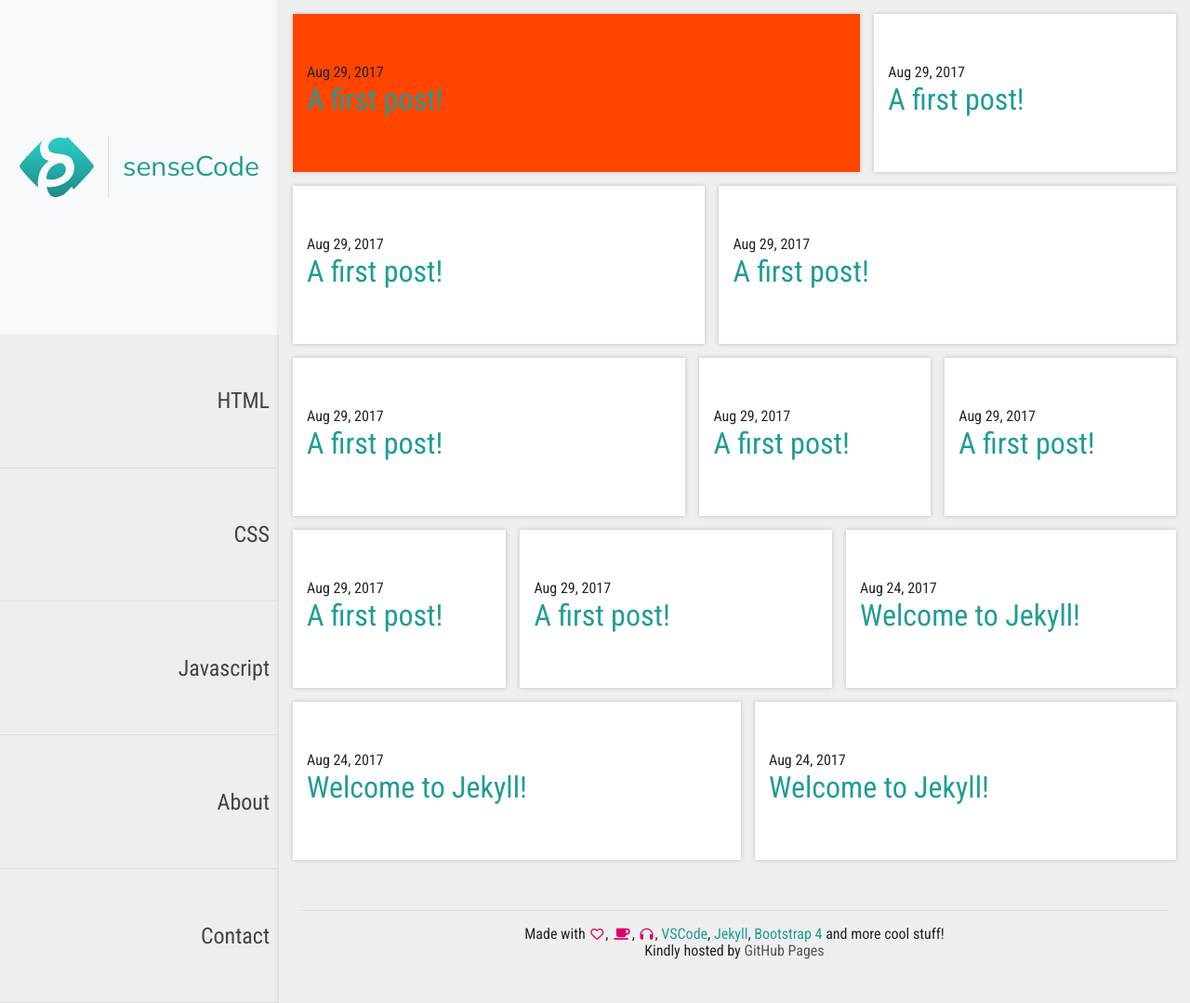
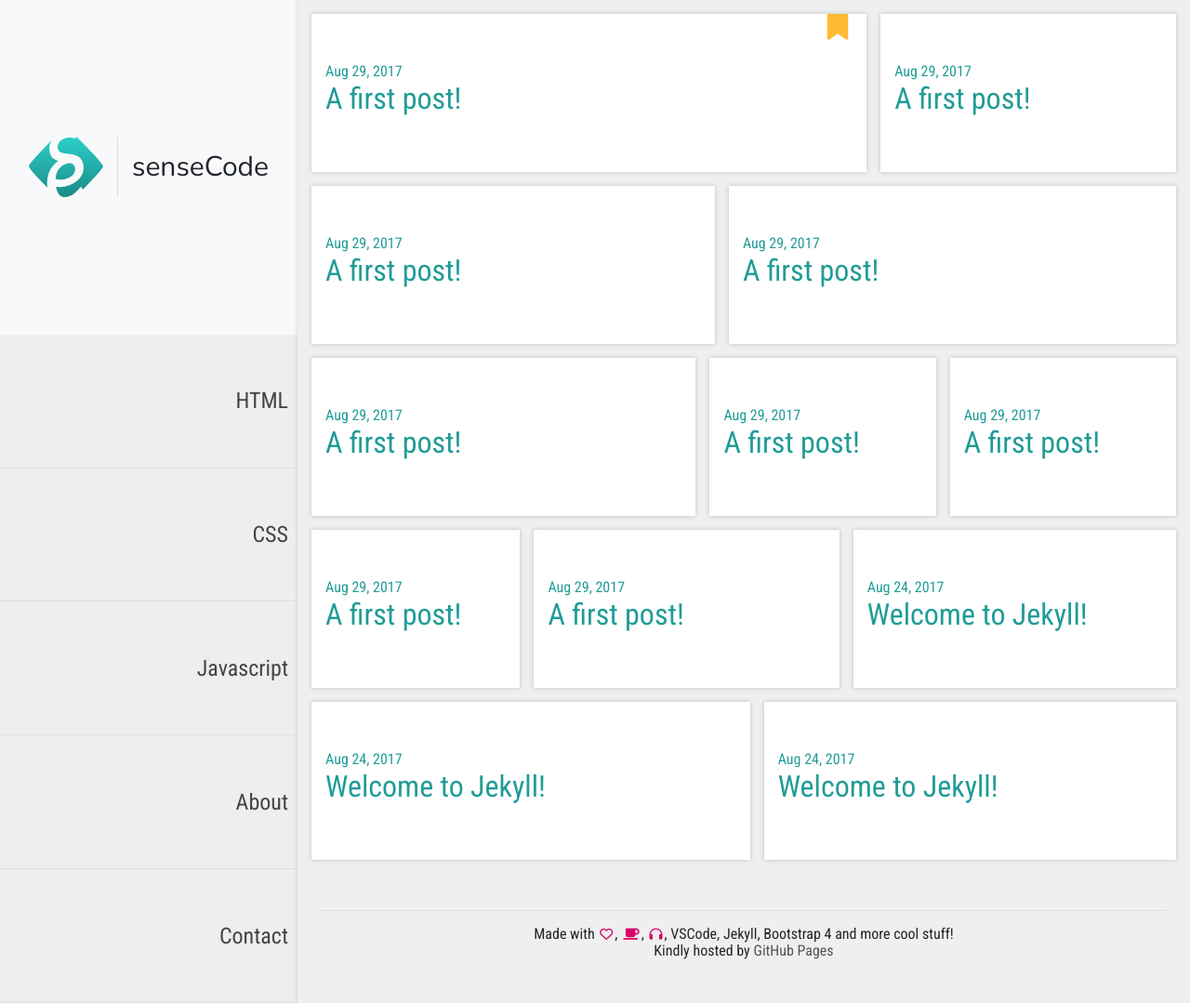
Before and after one commit to rogerbh/sensecode, a Jekyll site: the page built from index.md, in a window 1280 px wide and 1079 px high. Shown: the whole window at 93% size. Built offline with Jekyll 4.4.1, drawn with Linux system fonts in a browser that asks for light colours; nearby versions of some CDN libraries.

Commit message:
ajustes de layout

```diff
--- a/_layouts/default.html
+++ b/_layouts/default.html
@@ -26,7 +26,7 @@
       </div>
     </div>
     <div class="content-col" style="background-color:#efefef">
-        {{ content }}
+      {{ content }}
       {% include footer.html %}
     </div>
   </div>
--- a/_layouts/home.html
+++ b/_layouts/home.html
@@ -3,18 +3,17 @@ layout: default
 ---
 
 <div class="home">
-
-  {{ content }}
-
   <ul class="d-flex flex-wrap post-list" style="flex-direction: row; flex:initial;">
     {% for post in site.posts %}
     <li>
+        <a class="post-link" href="{{ post.url | relative_url }}">
       {% assign date_format = site.minima.date_format | default: "%b %-d, %Y" %}
       <span class="post-meta">{{ post.date | date: date_format }}</span>
 
       <h2>
-        <a class="post-link" href="{{ post.url | relative_url }}">{{ post.title | escape }}</a>
+        {{ post.title | escape }}
       </h2>
+    </a>
     </li>
     {% endfor %}
   </ul>
--- a/styles/css/custom.css
+++ b/styles/css/custom.css
@@ -22,14 +22,21 @@ font-family: 'Pontano Sans', sans-serif;
 body {
   background: #f2f2f2; }
 
+a {
+  color: inherit; }
+
+a:hover {
+  text-decoration: none; }
+
 .fixed-pos {
   position: fixed; }
 
 .menu-col {
-  width: 300px; }
+  width: 25vw;
+  height: 100%; }
 
 .content-col {
-  margin-left: 300px; }
+  margin-left: 25vw; }
 
 h1, h2, h3, h4, h5, h6, p, span {
   font-family: 'Roboto Condensed', sans-serif; }
@@ -79,6 +86,12 @@ h2.page-title {
     border-bottom: solid 1px #ddd;
     overflow: hidden;
     position: relative; }
+    .menu-list li:nth-child(1) a:hover {
+      background-color: #3158ab !important; }
+    .menu-list li:nth-child(2) a:hover {
+      background-color: #ff8e34 !important; }
+    .menu-list li:nth-child(3) a:hover {
+      background-color: #ffba34 !important; }
   .menu-list li a {
     font-family: 'Roboto Condensed', sans-serif;
     font-size: 24px;
@@ -104,7 +117,7 @@ h2.page-title {
   .menu-list li a::before {
     font-family: FontAwesome;
     position: absolute;
-    left: 200px;
+    left: 150px;
     transform: rotate(25deg);
     top: -30px;
     opacity: 0;
@@ -114,7 +127,8 @@ h2.page-title {
   .menu-list li:nth-of-type(1) a::before {
     content: '\f13b'; }
   .menu-list li:nth-of-type(2) a::before {
-    content: '\f13c'; }
+    font-family: "FontMfizz";
+    content: '\f116'; }
   .menu-list li:nth-of-type(3) a::before {
     font-family: "FontMfizz";
     content: '\f142'; }
@@ -123,19 +137,13 @@ h2.page-title {
     left: 25px;
     transform: rotate(-20deg); }
 
-a {
-  color: #209c97; }
-  a:hover {
-    text-decoration: none;
-    color: inherit; }
-
 .fa {
   padding-right: 5px; }
 
+/*.brand-holder{}*/
 .brand-link {
   font-family: 'Nunito', sans-serif;
-  margin: 0 auto;
-  perspective: 3000px; }
+  margin: 0 auto; }
 
 .site-name {
   font-family: 'Nunito', sans-serif;
@@ -155,7 +163,6 @@ a {
   padding-right: 0;
   margin: 0; }
   .post-list li {
-    padding: 15px;
     background: #fff;
     display: flex;
     flex: 1 1 auto;
@@ -166,23 +173,74 @@ a {
     margin-bottom: 15px;
     box-shadow: 0px 0px 5px 0px rgba(0, 0, 0, 0.2);
     transform: scale(1, 1);
-    transition: all .15s ease-out; }
+    transition: all .15s ease-out;
+    overflow: hidden; }
     .post-list li:hover {
       box-shadow: 0px 0px 10px 0px rgba(0, 0, 0, 0.2);
-      transform: scale(1.03, 1.03); }
+      transform: scale(1.01, 1.01); }
+    .post-list li a {
+      transition: border-bottom-color .15s ease-out;
+      display: flex;
+      padding: 15px;
+      flex: 1;
+      flex-direction: column;
+      justify-content: center;
+      color: #209c97;
+      border-bottom-style: solid;
+      border-bottom-width: 2px;
+      border-bottom-color: transparent; }
+      .post-list li a h2 {
+        transition: color .15s ease-out;
+        color: inherit; }
+      .post-list li a:hover {
+        text-decoration: none;
+        border-bottom-color: #2d58b3; }
+        .post-list li a:hover h2 {
+          color: #2d58b3; }
+      .post-list li a::after {
+        position: absolute;
+        padding: 15px;
+        display: inline-block;
+        bottom: 0;
+        right: 30px;
+        color: inherit;
+        opacity: 0;
+        font-family: FontAwesome;
+        content: '\f054';
+        transition: all .15s ease-out; }
+      .post-list li a:hover::after {
+        right: 0;
+        color: #2d58b3;
+        opacity: 1; }
     .post-list li:first-child {
-      flex: 5 0 50% !important;
-      background: orangered; }
+      flex: 5 0 50% !important; }
+      .post-list li:first-child a::before {
+        position: absolute;
+        font-family: FontAwesome;
+        content: '\f02e';
+        color: #ffba34;
+        top: -3px;
+        right: 20px;
+        font-size: 30px;
+        line-height: normal;
+        transition: all .15s ease-out; }
+      .post-list li:first-child a:hover::before {
+        top: -5px;
+        font-size: 35px; }
 
 .footer-holder {
   border-top: solid 1px #ddd; }
 
 svg {
-  transition: transform 0.35s cubic-bezier(0.77, 0, 0.175, 1); }
+  transition: margin .15s ease-out; }
 
 svg:hover {
-  transform-style: preserve-3d;
-  transform: rotateX(360deg); }
+  margin-bottom: 20px;
+  margin-top: 20px; }
+
+.page-holder, .post-page-holder {
+  margin: 0;
+  padding: 15px; }
 
 /**
  * Syntax highlighting styles
```
Also changed, not shown: _layouts/post.html (+8 -7 lines), styles/custom.scss (+85 -20 lines).
